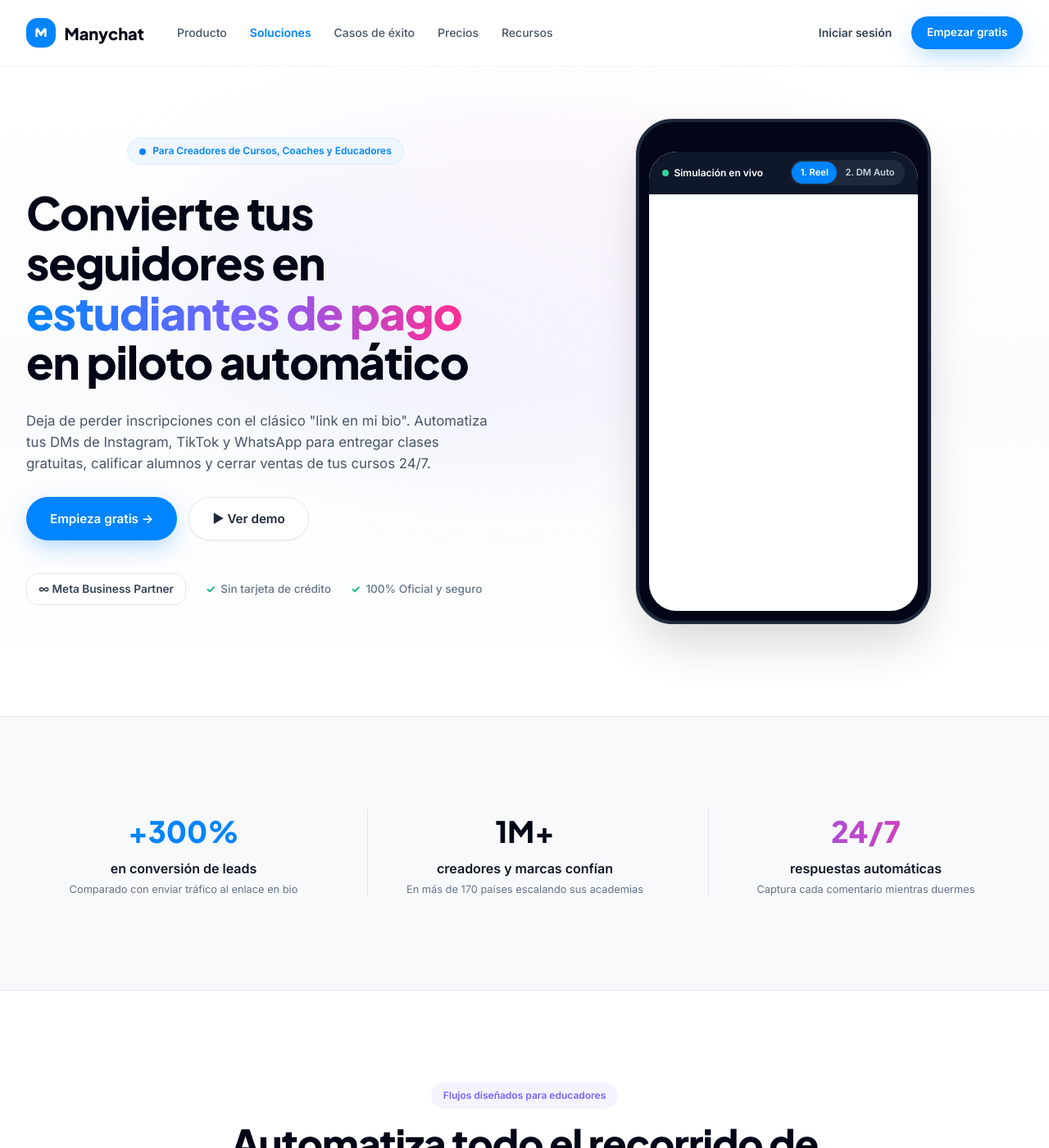
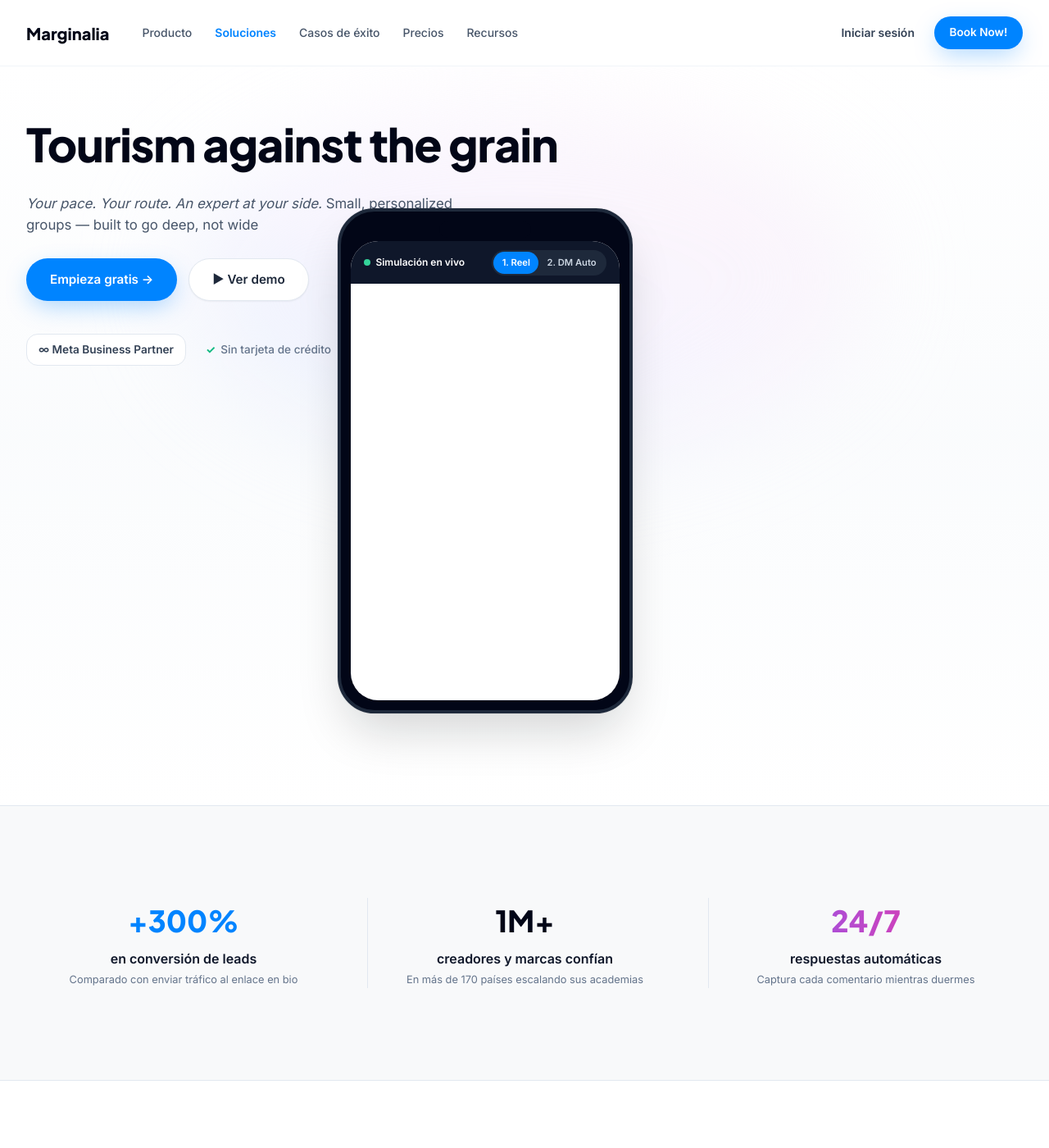
Before and after one commit to febr3s/service-template, a Jekyll site: the page built from index.markdown, in a window 1280 px wide and 1400 px high. Shown: the whole window at 82% size. Built offline with Jekyll 4.4.1, drawn with Linux system fonts in a browser that asks for light colours; some web fonts are replaced; some of the changed text lies outside the part shown.

```diff
--- a/_includes/cta.html
+++ b/_includes/cta.html
@@ -8,7 +8,7 @@
         <h2>¿Listo para llenar tu próximo curso en piloto automático?</h2>
         <p>Únete a más de 1 millón de creadores que ya convierten comentarios e interacciones en ventas reales todos los días.</p>
         <div class="cta-banner__actions">
-          <a href="#signup" class="btn btn--primary">Empezar gratis ahora</a>
+          <a href="#signup" class="btn btn--primary">{{ site.cta }}</a>
           <a href="#demo" class="btn btn--secondary">Hablar con un especialista</a>
         </div>
         <small>Plan gratuito disponible • Cancela cuando quieras • Socio oficial de Meta</small>
--- a/_includes/header.html
+++ b/_includes/header.html
@@ -4,10 +4,10 @@
   <div class="container site-header__bar">
     <div class="site-header__left">
       <a href="#" class="logo">
-        <span class="logo__mark">
-          <svg viewBox="0 0 24 24" fill="currentColor"><path d="M4 18V7.5C4 6.12 5.12 5 6.5 5C7.35 5 8.14 5.43 8.6 6.15L12 11.5L15.4 6.15C15.86 5.43 16.65 5 17.5 5C18.88 5 20 6.12 20 7.5V18H17V10.4L13.25 16.25C12.67 17.15 11.33 17.15 10.75 16.25L7 10.4V18H4Z"/></svg>
-        </span>
-        Manychat
+        <!-- <span class="logo__mark">
+          <img src="{{ '/assets/img/logo.svg' | relative_url }}" alt="Logo" class="logo__mark" />
+        </span> -->
+        Marginalia
       </a>
 
       <nav class="site-nav">
@@ -21,7 +21,7 @@
 
     <div class="site-header__right">
       <a href="#login" class="site-header__login">Iniciar sesión</a>
-      <a href="#signup" class="btn btn--primary btn--sm">Empezar gratis</a>
+      <a href="#signup" class="btn btn--primary btn--sm">{{ site.cta}}</a>
       <label for="nav-toggle" class="nav-toggle-label" aria-label="Menú">
         <svg width="24" height="24" fill="none" stroke="currentColor" viewBox="0 0 24 24"><path stroke-linecap="round" stroke-linejoin="round" stroke-width="2" d="M4 6h16M4 12h16M4 18h16"/></svg>
       </label>
--- a/_includes/hero.html
+++ b/_includes/hero.html
@@ -2,17 +2,17 @@
   <div class="hero__blob"></div>
   <div class="container hero__grid">
     <div class="hero__copy">
-      <span class="chip chip--blue" style="align-self:center;">
+     <!--  <span class="chip chip--blue" style="align-self:center;">
         <span style="width:8px;height:8px;border-radius:50%;background:var(--blue);"></span>
         Para Creadores de Cursos, Coaches y Educadores
-      </span>
+      </span> -->
 
       <h1 class="hero__title">
-        Convierte tus seguidores en <em>estudiantes de pago</em> en piloto automático
+        {{ site.tagline }}
       </h1>
 
       <p class="hero__lead">
-        Deja de perder inscripciones con el clásico "link en mi bio". Automatiza tus DMs de Instagram, TikTok y WhatsApp para entregar clases gratuitas, calificar alumnos y cerrar ventas de tus cursos 24/7.
+        <em>{{ site.description1 }}</em> {{ site.description2 }}
       </p>
 
       <div class="hero__actions">
--- a/assets/css/main.css
+++ b/assets/css/main.css
@@ -147,13 +147,13 @@ button, input { font: inherit; color: inherit; }
 .hero__grid {
   display: grid; gap: 3rem; align-items: center; position: relative; z-index: 1;
 }
-@media (min-width: 1024px) { .hero__grid { grid-template-columns: 1fr 1fr; } }
+/* @media (min-width: 1024px) { .hero__grid { grid-template-columns: 1fr 1fr; } }*/
 
-.hero__copy { display: flex; flex-direction: column; gap: 1.75rem; text-align: center; }
+.hero__copy { display: flex; flex-direction: column; gap: 1.75rem; text-align: left; }
 @media (min-width: 1024px) { .hero__copy { text-align: left; } }
 .hero__title {
-  font-family: var(--display); font-weight: 800;
-  font-size: clamp(2.25rem, 5vw, 3.45rem);
+  font-family: var(--display); font-weight: 900;
+  font-size: clamp(2.25rem, 5vw, 3.5rem);
   line-height: 1.1; letter-spacing: -.02em; color: var(--s950);
 }
 .hero__title em {
@@ -184,6 +184,8 @@ button, input { font: inherit; color: inherit; }
 
 /* ---------- Phone mockup (shared) ---------- */
 .phone-wrap { display: flex; justify-content: center; }
+@media (min-width: 780px) { .phone-wrap { margin-top: -15rem;margin-left: -6rem; } }
+
 .phone {
   width: 100%; max-width: 360px;
   background: var(--s950); border: 4px solid var(--s800);
```
Also changed, not shown: assets/img/logo.svg (added).
